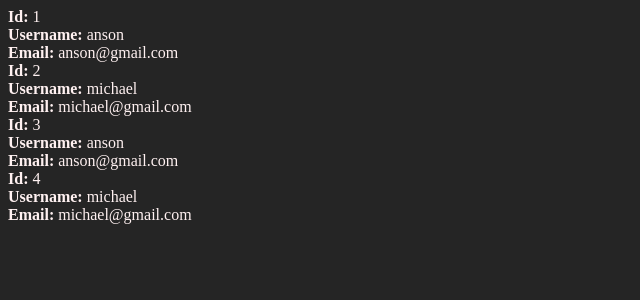
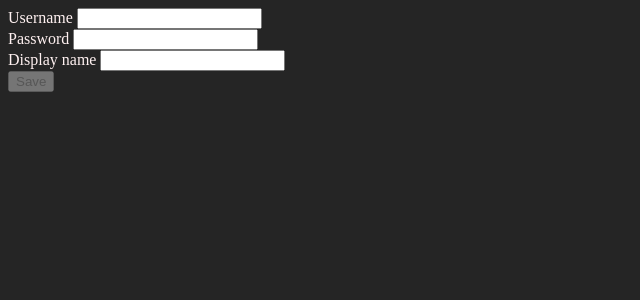
Before and after one commit to bikriira/react-tutorial_v2, a React (Vite) app: page / in a window 1280 px wide. Shown: the top 300 px of the page, without its empty margins (0-640 px from the left). Built offline with nearby package versions, Linux system fonts and the light colour scheme.

Commit message:
[Point] undserstand basic of useState

```diff
--- a/src/App.jsx
+++ b/src/App.jsx
@@ -1,36 +1,5 @@
-import { UserProfile } from "./UserProfile";
-import { UserDeatails } from "./components/UserDeatails";
+import RegisterForm from "./components/RegisterFoem";
 
 export default function App() {
-  const mockUsers = [
-    {
-      id: 1,
-      name: "anson",
-      email: "anson@gmail.com",
-    },
-    {
-      id: 2,
-      name: "michael",
-      email: "michael@gmail.com",
-    },
-    {
-      id: 3,
-      name: "anson",
-      email: "anson@gmail.com",
-    },
-    {
-      id: 4,
-      name: "michael",
-      email: "michael@gmail.com",
-    },
-  ];
-
-  return (
-    <div>
-      {mockUsers.length === 0 && <div> Nothing to show </div>}
-      {mockUsers.map((user) => {
-        return <UserDeatails key={user.id} user={user} />;
-      })}
-    </div>
-  );
+  return <RegisterForm />;
 }
--- /dev/null
+++ b/src/components/RegisterFoem.jsx
@@ -0,0 +1,42 @@
+import { useState } from "react";
+
+export default function RegisterForm() {
+  const [username, setUsername] = useState("");
+  const [password, setPassword] = useState("");
+  const [displayName, setDisplayName] = useState("");
+
+  const isDisabled = !(username && password && displayName);
+
+  return (
+    <form onSubmit={(e) => e.preventDefault()}>
+      <div>
+        <label htmlFor="username">Username </label>
+        <input
+          type="text"
+          id="username"
+          value={username}
+          onChange={(e) => setUsername(e.target.value)}
+        />
+      </div>
+      <div>
+        <label htmlFor="password">Password </label>
+        <input
+          type="password"
+          id="password"
+          value={password}
+          onChange={(e) => setPassword(e.target.value)}
+        />
+      </div>
+      <div>
+        <label htmlFor="display-name">Display name </label>
+        <input
+          type="text"
+          id="display-name"
+          value={displayName}
+          onChange={(e) => setDisplayName(e.target.value)}
+        />
+      </div>
+      <button disabled={isDisabled}>Save</button>
+    </form>
+  );
+}
```
Also changed, not shown: src/components/LoginForm.jsx (added, +34 -0 lines).
